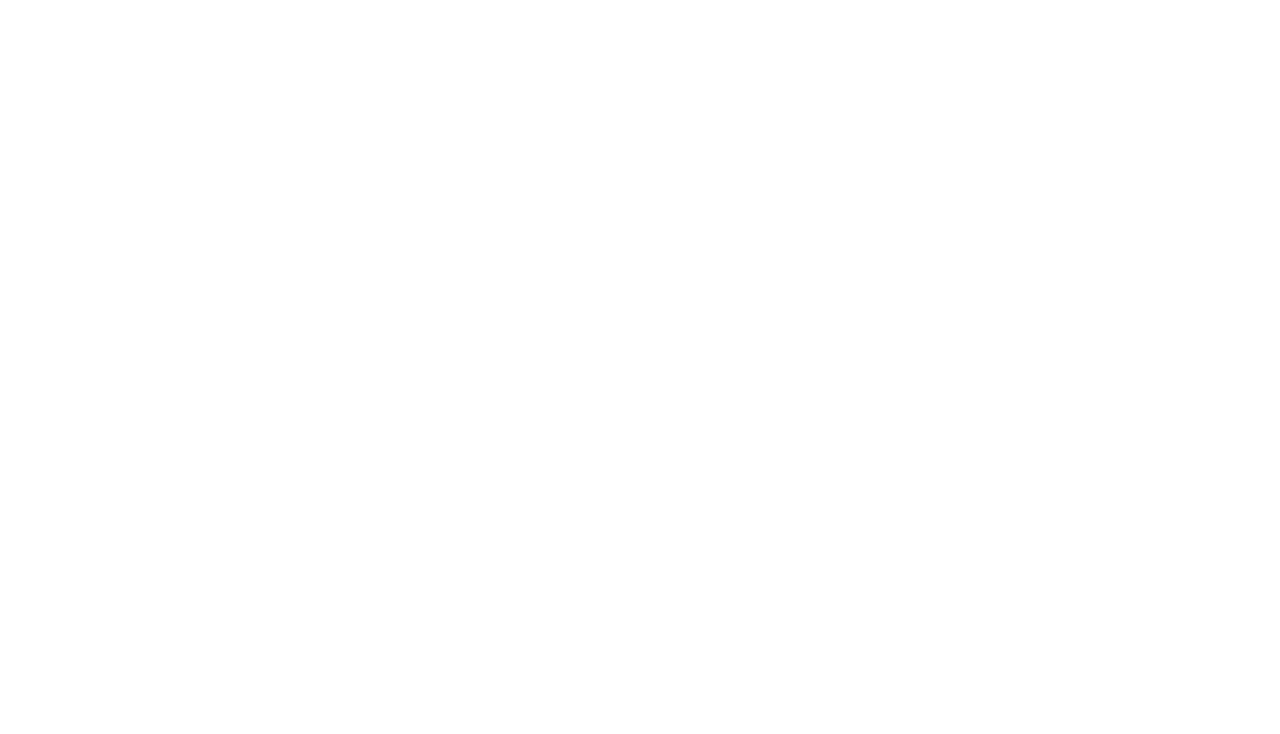
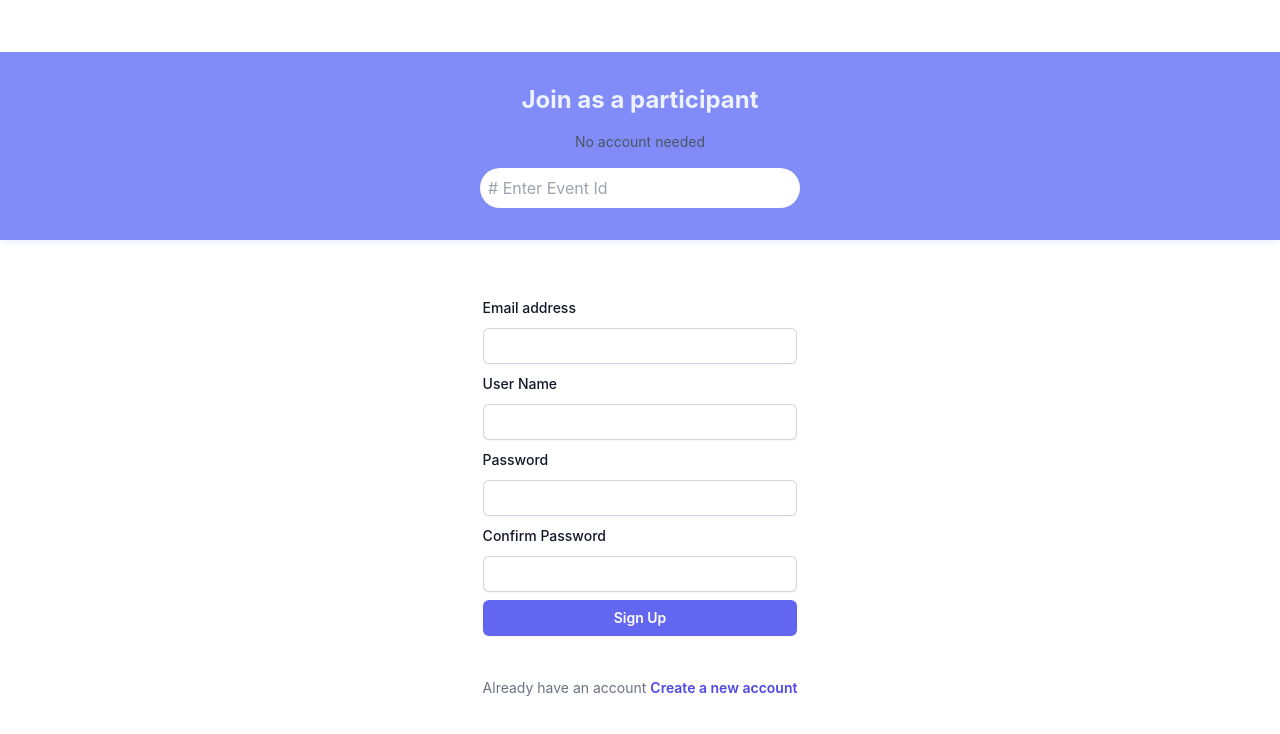
Before and after one commit to amh23/allears, a React (Create React App) app in the folder frontend/: page / in a window 1280 px wide. Before the commit this address had no page. Shown: the top 734 px of the page. Built offline with nearby package versions, Linux system fonts and the light colour scheme.

Commit message:
Edit Dashboard for combining signup and event code input

```diff
--- a/frontend/src/App.js
+++ b/frontend/src/App.js
@@ -11,7 +11,7 @@
         <Routes>
           <Route path="/login" element={<LogInPage /> } />
           <Route path="/signup" element={<SignUpPage /> } />
-          <Route path="/dashboard" element={<DashboardPage /> } />
+          <Route path="/" element={<DashboardPage /> } />
         </Routes>
       </div>
     </BrowserRouter>
--- a/frontend/src/pages/DashboardPage.js
+++ b/frontend/src/pages/DashboardPage.js
@@ -1,7 +1,23 @@
+import { Link } from "react-router-dom";
+import SignUpPage from "./SignUpPage";
+
 const DashboardPage = () => {
-    return(
-        <h1>DashboardPage</h1>
-    );
-}
+  return (
+    <div class="flex flex-col  min-h-screen items-center justify-center">
+    <div class="flex flex-col w-full h-1/2 items-center bg-indigo-400 shadow-md shadow-indigo-50">
+        <h1 class="text-2xl font-bold text-indigo-50 mt-8">
+          Join as a participant
+        </h1>
+        <p class="text-sm text-gray-600 p-4">No account needed</p>
+        <input
+          type="text"
+          placeholder="# Enter Event Id"
+          class="mb-8 p-2 w-3/12 rounded-full focus:outline-indigo-200 focus:ring-2 focus:ring-indigo-600"
+        />
+    </div>
+    <SignUpPage />
+</div>
+  );
+};
 
 export default DashboardPage;
--- /dev/null
+++ b/frontend/src/pages/EventCodePage.js
@@ -0,0 +1,23 @@
+const EventCodePage = () => {
+    return(
+       <div className="w-full   bg-red-500 p-8">
+         <div className="bg-blue-400">
+            <p className="text-lg from-neutral-50 ">
+                Joining as a participant?
+            </p>
+            <p className="text-xs from-neutral-50">
+                No account needed.
+            </p>
+            <input
+                id="eventCode"
+                name="eventCode"
+                type="text"
+                placeholder="Enter your event code"
+                />
+
+        </div>
+       </div>
+    );
+}
+
+export default EventCodePage;
--- a/frontend/src/pages/SignUpPage.js
+++ b/frontend/src/pages/SignUpPage.js
@@ -62,13 +62,7 @@
   return (
       <form onSubmit={formik.handleSubmit}>
       <div className="flex min-h-full flex-1 flex-col justify-center px-6 py-12 lg:px-8">
-        <div className="sm:mx-auto sm:w-full sm:max-w-sm">
-          <h2 className="mt-10 text-center text-2xl font-bold leading-9 tracking-tight text-gray-900">
-            Sign Up
-          </h2>
-        </div>
-
-        <div className="mt-10 sm:mx-auto sm:w-full sm:max-w-sm">
+        <div className="mt-2 sm:mx-auto sm:w-full sm:max-w-sm">
             <div>
               <div className="flex items-center justify-between">
                 <label
@@ -176,7 +170,7 @@
               <button
                 type="submit"
                 disabled={!formik.isValid || !formik.dirty || formik.isSubmitting  }
-                className="flex w-full justify-center rounded-md bg-indigo-600 px-3 py-1.5 text-sm font-semibold leading-6 text-white shadow-sm hover:bg-indigo-500 focus-visible:outline focus-visible:outline-2 focus-visible:outline-offset-2 focus-visible:outline-indigo-600"
+                className="flex w-full justify-center rounded-md bg-indigo-500 my-2px-3 py-1.5 text-sm font-semibold leading-6 text-white shadow-sm hover:bg-indigo-500 focus-visible:outline focus-visible:outline-2 focus-visible:outline-offset-2 focus-visible:outline-indigo-600"
               >
                 Sign Up
               </button>
```
